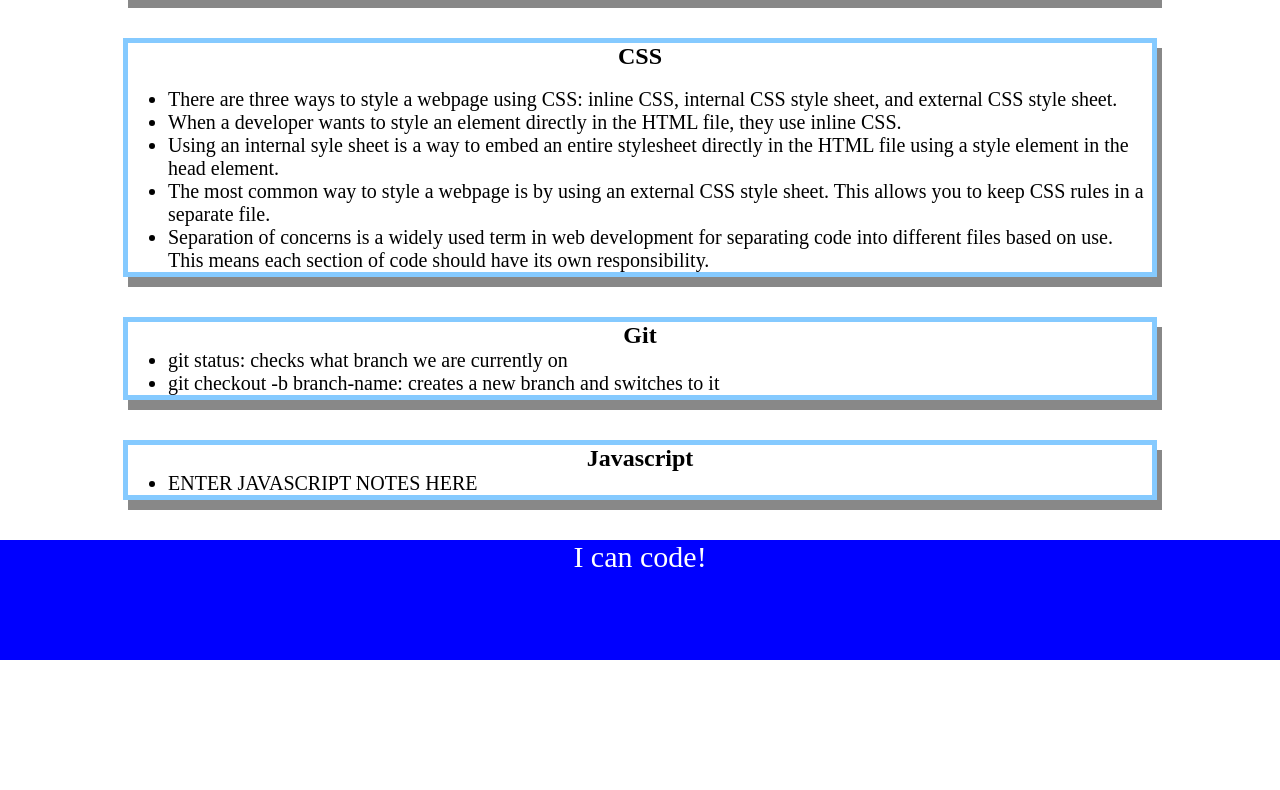
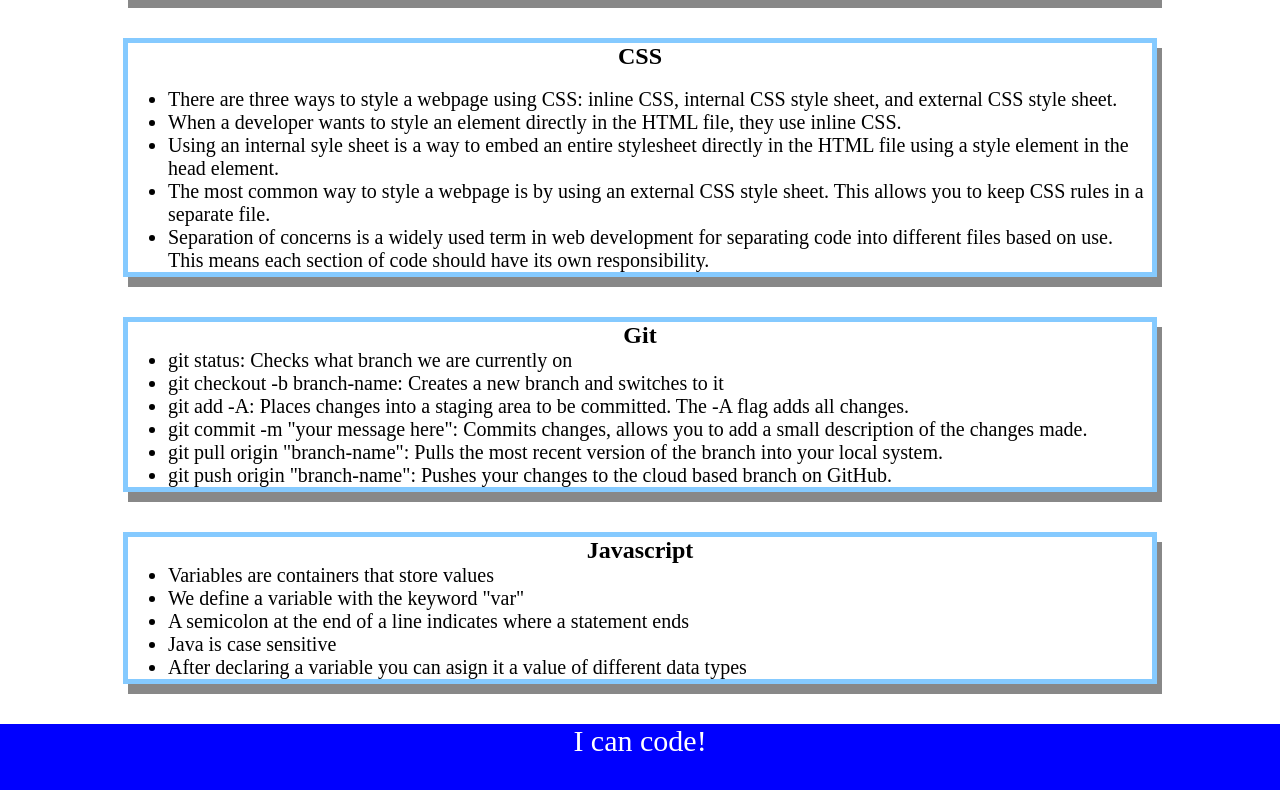
Before and after one commit to dakotablanchard/prework-study-guide, a plain HTML site: page starter-code/index.html in a window 1280 px wide. Shown: the part 961-1751 px from the top of the page. Before the commit the page ends 1621 px from the top, so only its background shows below. Drawn offline with Linux system fonts and the light colour scheme.

Commit message:
updated java, added more HTML

```diff
--- a/starter-code/assets/script.js
+++ b/starter-code/assets/script.js
@@ -1,19 +1,27 @@
 var topics = ['HTML', 'CSS', 'Git', 'JavaScript'];
+var randomTopic = topics[Math.floor(Math.random() * topics.length)];
 
+function listTopics() {
     for(var x = 0; x < topics.length; x++) {
     console.log(topics[x]);
     }
+}
 
-/*
-if (topic === 'HTML') {
+function selectTopic() {
+    if (randomTopic === 'HTML') {
     console.log("Let's study HTML!");
-} else if (topic === 'CSS') {
+    } else if (randomTopic === 'CSS') {
  console.log("Let's study CSS!");
-} else if (topic === 'Git') {
+    } else if (randomTopic === 'Git') {
     console.log("Let's study Git!");
-} else if (topic === 'JavaScript') {
+    } else if (randomTopic === 'JavaScript') {
     console.log("Let's study JavaScript!");
     } else {
     console.log('Please try again!');
     }
-*/
+}
+
+console.log('Here are the topics we learned through Prework');
+listTopics()
+console.log('Which topic should we study first?');
+selectTopic()
--- a/starter-code/index.html
+++ b/starter-code/index.html
@@ -72,15 +72,24 @@
       <section class="card" id="git section">
         <h2>Git</h2>
         <ul>
-          <li>git status: checks what branch we are currently on</li>
-          <li>git checkout -b branch-name: creates a new branch and switches to it</li>
+          <li>git status: Checks what branch we are currently on</li>
+          <li>git checkout -b branch-name: Creates a new branch and switches to it</li>
+          <li>git add -A: Places changes into a staging area to be committed. The -A flag adds all changes.</li>
+          <li>git commit -m "your message here": Commits changes, allows you to add a small description of the changes made.</li>
+          <li>git pull origin "branch-name": Pulls the most recent version of the branch into your local system.</li>
+          <li>git push origin "branch-name": Pushes your changes to the cloud based branch on GitHub.</li>
         </ul>
       </section>
 
       <section class="card" id="javascript-section">
         <h2>Javascript</h2>
         <ul>
-          <li>ENTER JAVASCRIPT NOTES HERE</li>
+          <li>Variables are containers that store values</li>
+          <li>We define a variable with the keyword "var"</li>
+          <li>A semicolon at the end of a line indicates where a statement ends</li>
+          <li>Java is case sensitive</li>
+          <li>After declaring a variable you can asign it a value of different data types</li>
+
         </ul>
       </section>
     </main>
```
Lines whose indentation alone changed are shown as unchanged.
